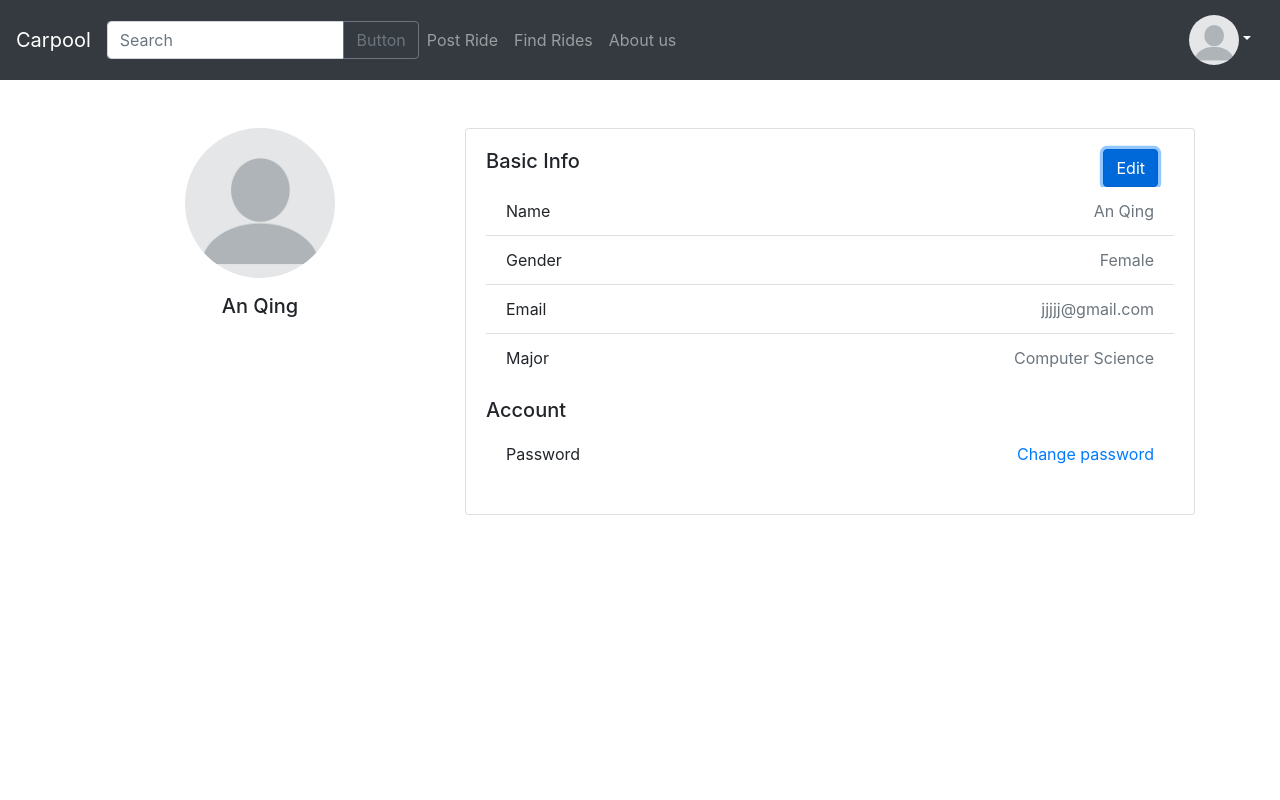
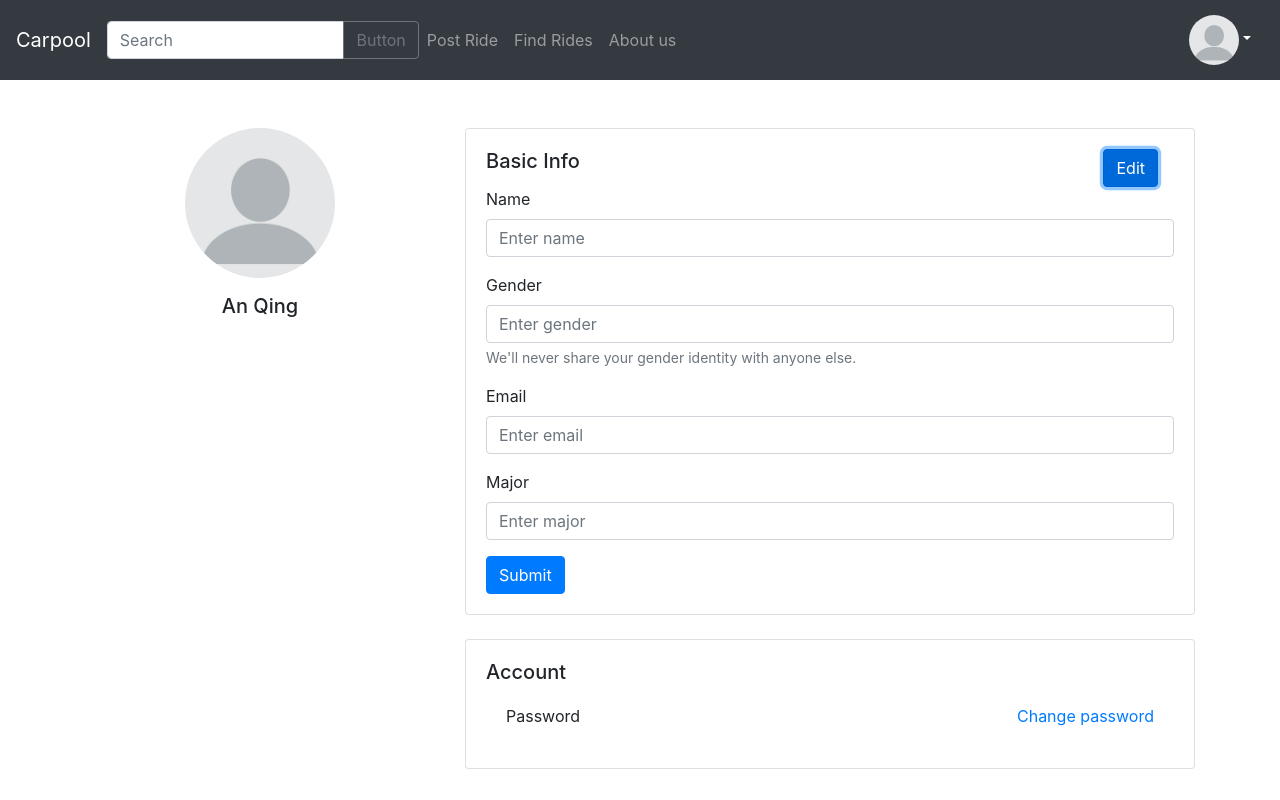
Before and after one commit to sorkinl/Carpool3.0, a React (Create React App) app: page /settings in a window 1280 px wide. Both pictures are taken after a click on the button "Edit". Built offline with nearby package versions, Linux system fonts and the light colour scheme.

Commit message:
add edit profile form

```diff
--- a/src/components/Settings/Settings.jsx
+++ b/src/components/Settings/Settings.jsx
@@ -15,21 +15,44 @@ export default function Settings() {
                     <h5 className="mt-3">An Qing</h5>
                 </div>
                 <div className="col-md-8">
-                    <div className="card text-left">
+                    <div className="card text-left mb-4">
                         <div class="card-body">
                             <div className="d-flex justify-content-between">
                                 <h5 class="card-title">Basic Info</h5>
                                 <button type="button" className="btn btn-primary mr-3"
-                                    onClick={() => setEdit(true)}>
+                                    onClick={() => setEdit(!isEditting)}>
                                     Edit
                                 </button>
                             </div>
-
-                            <ul class="list-group list-group-flush mb-3">
+                            {isEditting ?
+                                /* Edit mode */
+                                <form>
+                                    <div class="form-group">
+                                        <label for="nameInput">Name</label>
+                                        <input type="name" class="form-control" id="nameInput" placeholder="Enter name"/>
+                                    </div>
+                                    <div class="form-group">
+                                        <label for="genderInput">Gender</label>
+                                        <input type="gender" class="form-control" id="genderInput" placeholder="Enter gender"/>
+                                        <small class="form-text text-muted">We'll never share your gender identity with anyone else.</small>
+                                    </div>
+                                    <div class="form-group">
+                                        <label for="emailInput">Email</label>
+                                        <input type="email" class="form-control" id="emailInput" placeholder="Enter email"/>
+                                    </div>
+                                    <div class="form-group">
+                                        <label for="majorInput">Major</label>
+                                        <input type="major" class="form-control" id="majorInput" placeholder="Enter major"/>
+                                    </div>
+                                    <button  type="submit" class="btn btn-primary">Submit</button>
+                                </form>
+                                :
+                                /* Default mode */
+                                /* TODO: Factor into mappable array */
+                                <ul class="list-group list-group-flush mb-2">
                                     <li class="list-group-item d-flex justify-content-between">
                                         <div>Name</div>
                                         <div className="text-secondary">An Qing</div>
-                                    {/* <input type="text" class="form-control" id="inputCity"/> */}
                                     </li>
                                     <li class="list-group-item d-flex justify-content-between">
                                         <div>Gender</div>
@@ -41,12 +64,17 @@ export default function Settings() {
                                     </li>
                                     <li class="list-group-item d-flex justify-content-between">
                                         <div>Major</div>
-                                    <div className="text-secondary">Computer Science</div>
+                                        <div className="text-secondary">danmei studies</div>
                                     </li>
                                 </ul>
+                            }
+                        </div>
+                    </div>
 
+                    <div className="card text-left">
+                        <div class="card-body">
                             <h5>Account</h5>
-                            <ul class="list-group list-group-flush mb-3">
+                            <ul class="list-group list-group-flush mb-2">
                                 <li class="list-group-item d-flex justify-content-between">
                                     <div>Password</div>
                                     <div>
@@ -54,8 +82,8 @@ export default function Settings() {
                                     </div>
                                 </li>
                             </ul>
-
-
+                        </div>
+                    </div>
                             {/* <form className="row g-3 d-flex align-items-center justify-content-center">
                                 <div className="col-md-6">
                                     <label for="inputEmail4" className="form-label">Email</label>
@@ -101,8 +129,7 @@ export default function Settings() {
                                 </div>
                             </form> */}
 
-                        </div>
-                    </div>
+
 
                 </div>
             </div>
```
Lines whose indentation alone changed are shown as unchanged.
